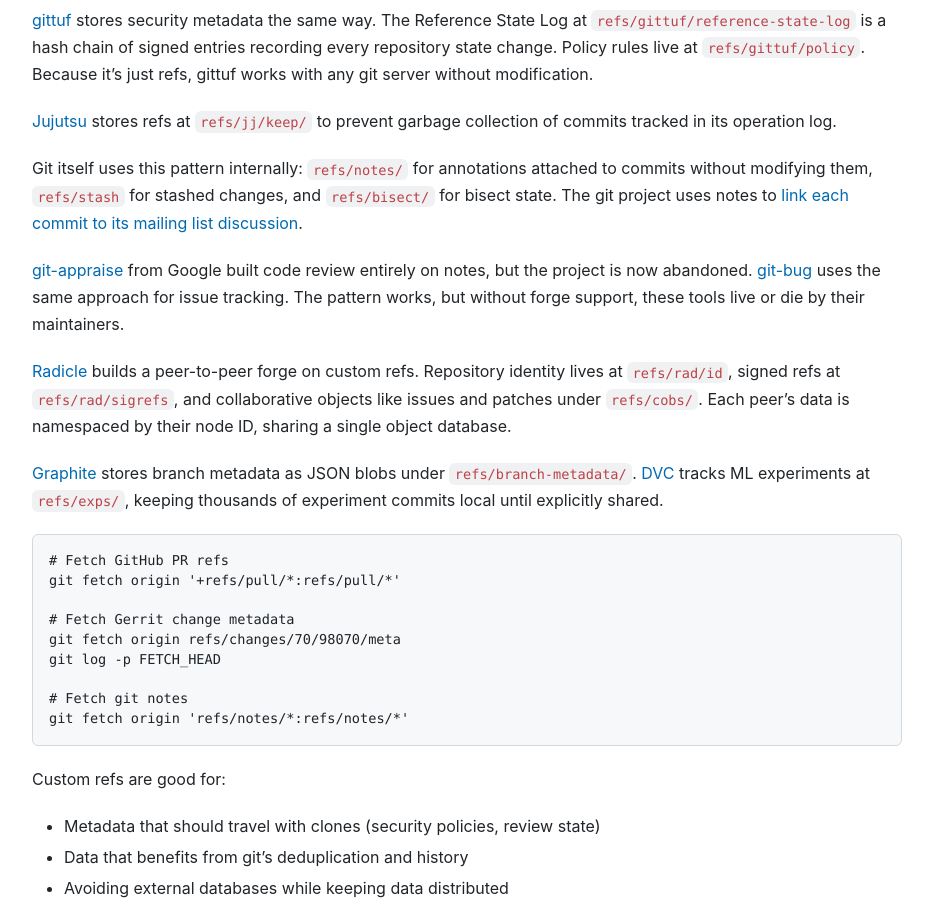
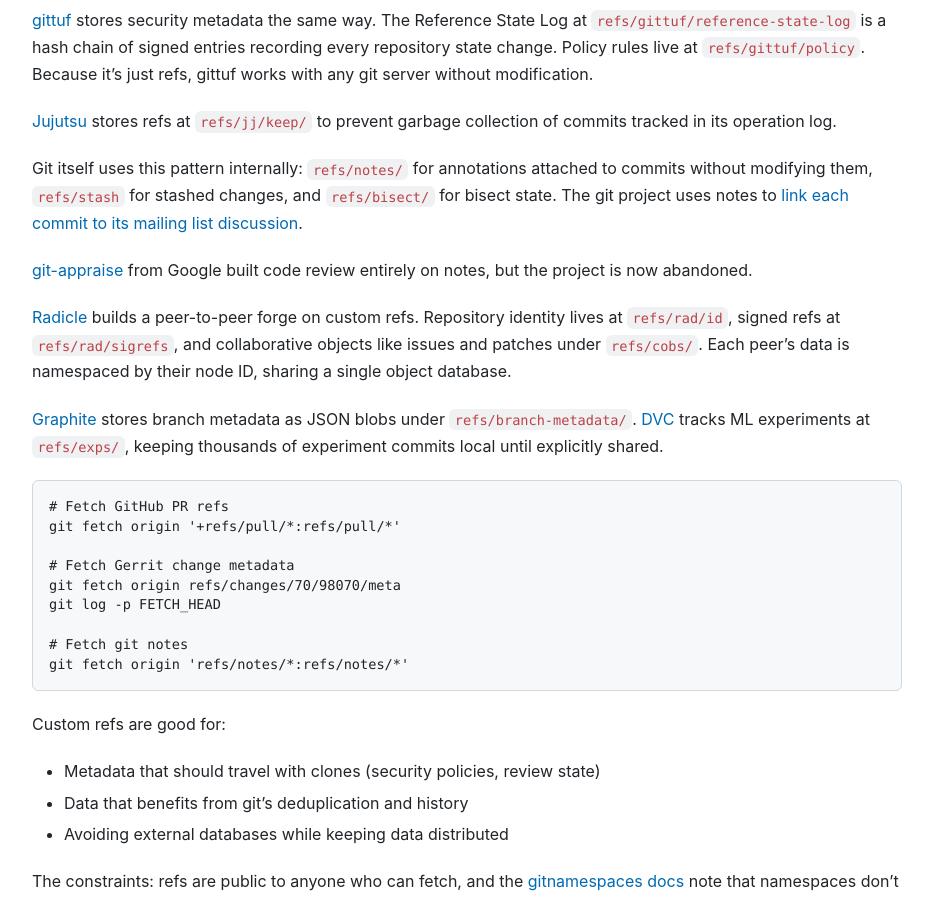
Before and after one commit to andrew/nesbitt.io, a Jekyll site: the page built from _posts/2025-11-26-extending-git-functionality.md, in a window 1280 px wide and 900 px high, scrolled down 5108 px. Shown: the whole window, without its empty margins (173-1106 px from the left). Built offline with Jekyll 4.4.1, drawn with Linux system fonts in a browser that asks for light colours.

Commit message:
Remove redundant sentence about git-appraise in "Extending Git Functionality" post

```diff
--- a/_posts/2025-11-26-extending-git-functionality.md
+++ b/_posts/2025-11-26-extending-git-functionality.md
@@ -176,7 +176,7 @@
 
 Git itself uses this pattern internally: `refs/notes/` for annotations attached to commits without modifying them, `refs/stash` for stashed changes, and `refs/bisect/` for bisect state. The git project uses notes to [link each commit to its mailing list discussion](https://github.com/git/git).
 
-[git-appraise](https://github.com/google/git-appraise) from Google built code review entirely on notes, but the project is now abandoned. [git-bug](https://github.com/git-bug/git-bug) uses the same approach for issue tracking. The pattern works, but without forge support, these tools live or die by their maintainers.
+[git-appraise](https://github.com/google/git-appraise) from Google built code review entirely on notes, but the project is now abandoned.
 
 [Radicle](https://radicle.xyz) builds a peer-to-peer forge on custom refs. Repository identity lives at `refs/rad/id`, signed refs at `refs/rad/sigrefs`, and collaborative objects like issues and patches under `refs/cobs/`. Each peer's data is namespaced by their node ID, sharing a single object database.
 
```
